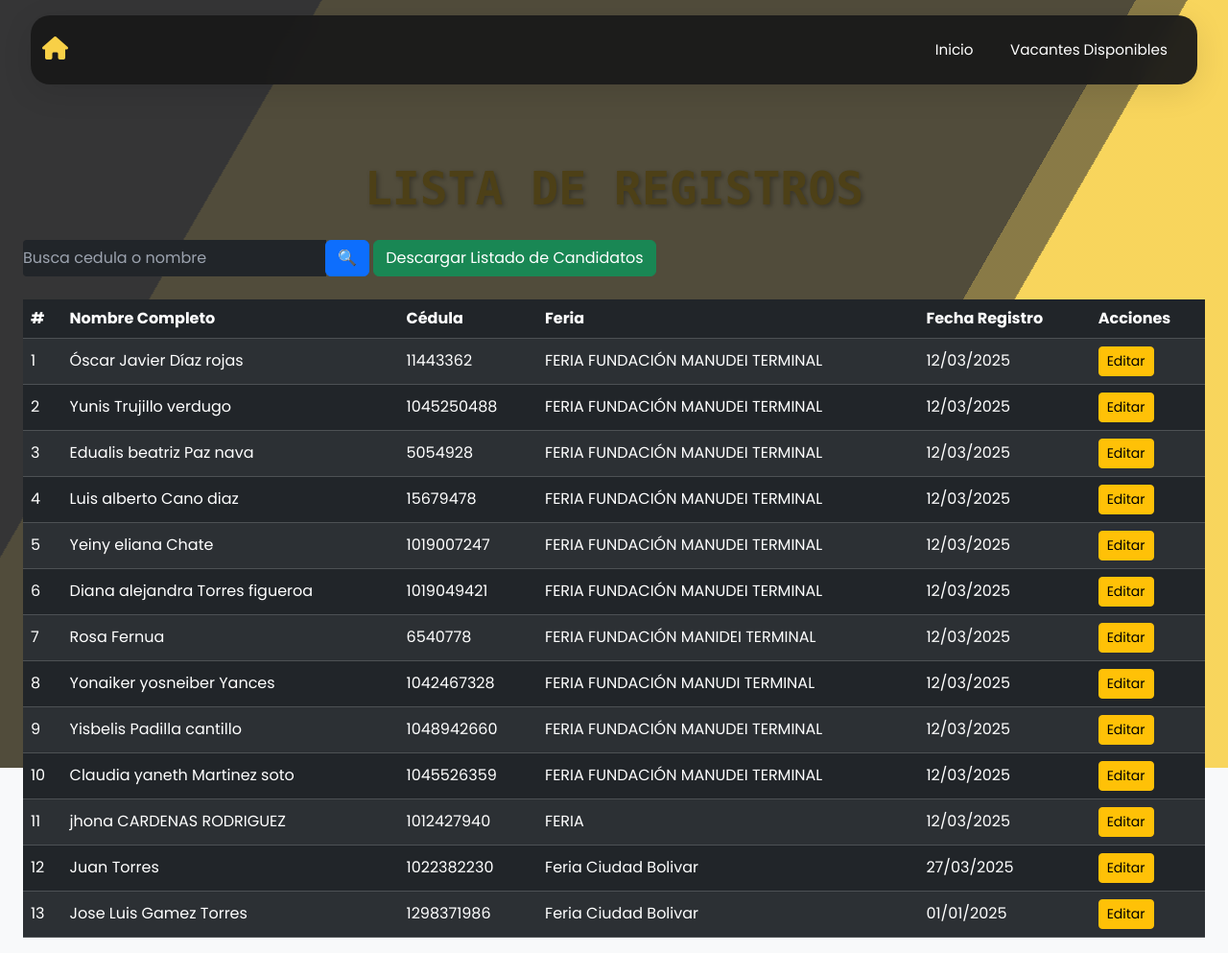
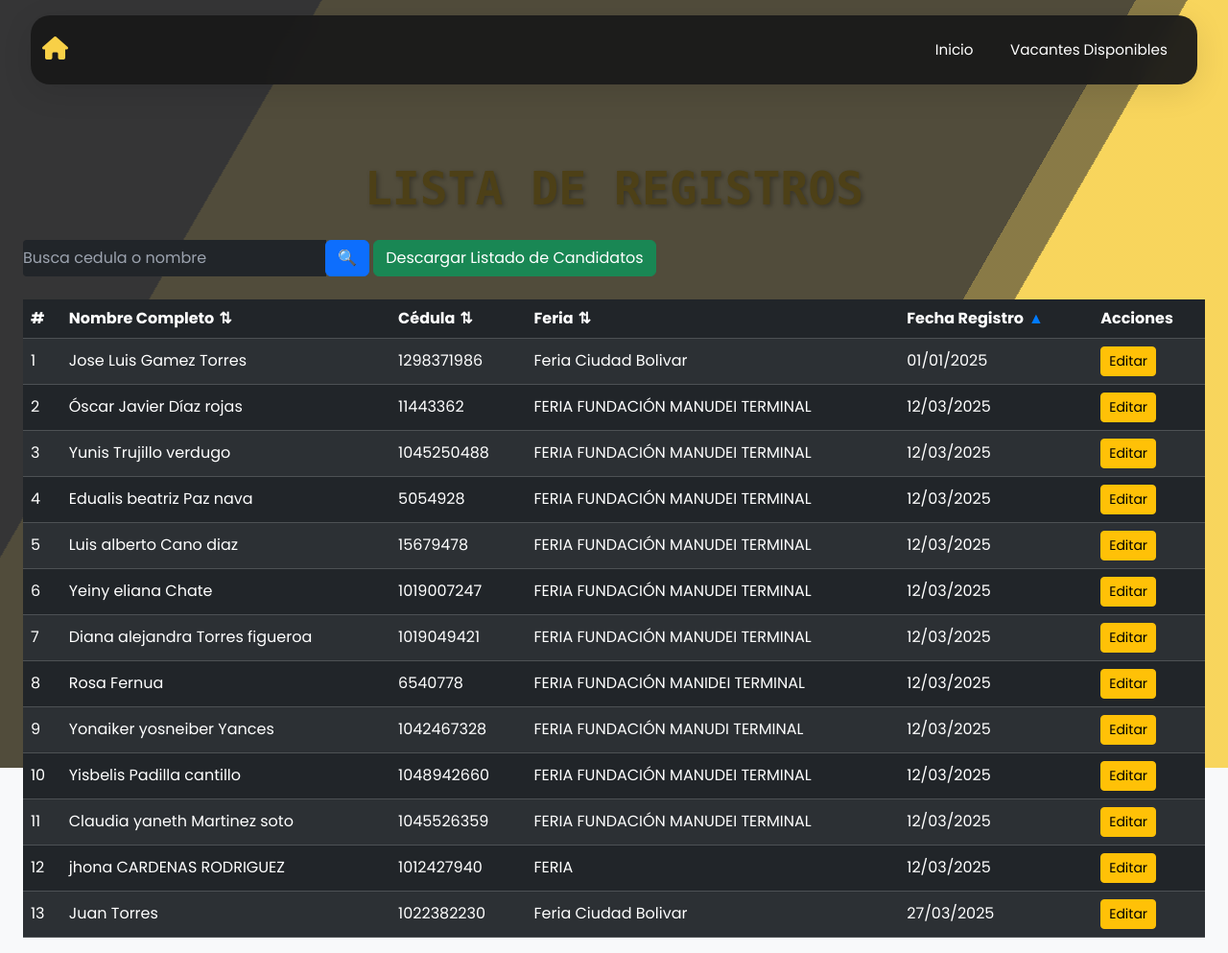
Before and after one commit to JoseGamez632/Proyecto_Colsubsidio_Empleo, a Django app: page /registros/ in a window 1280 px wide. Shown: the whole page at 96% size. Run offline with Django 5.2, Linux system fonts and the light colour scheme; data comes from the database, SQL or seed files in the repository; both versions use the stored data as it was after the commit; some libraries are stand-ins or nearby versions.

Commit message:
add ordenar listado

```diff
--- a/portal_empleo/vacantes/templates/lista_registros.html
+++ b/portal_empleo/vacantes/templates/lista_registros.html
@@ -13,6 +13,30 @@
         text-shadow: 2px 2px 5px rgba(0, 0, 0, 0.3);
     }
 
+    .sort-icon {
+        display: inline-block;
+        margin-left: 5px;
+        cursor: pointer;
+    }
+
+    th {
+        position: relative;
+    }
+
+    th a {
+        color: inherit;
+        text-decoration: none;
+        display: flex;
+        align-items: center;
+    }
+
+    th a:hover {
+        text-decoration: underline;
+    }
+
+    .current-sort {
+        color: #007bff;
+    }
 </style>
 <div class="container mt-5">
     <h1 class="text-center">Lista de Registros</h1>
@@ -33,10 +57,62 @@
         <thead>
             <tr>
                 <th>#</th>
-                <th>Nombre Completo</th>
-                <th>Cédula</th>
-                <th>Feria</th>
-                <th>Fecha Registro</th>
+                <th>
+                    <a href="?{% if order_by == 'nombres' and order_dir == 'asc' %}order_by=nombres&order_dir=desc{% else %}order_by=nombres&order_dir=asc{% endif %}{% if query %}&q={{ query }}{% endif %}">
+                        Nombre Completo
+                        {% if order_by == 'nombres' %}
+                            {% if order_dir == 'asc' %}
+                                <span class="sort-icon current-sort">▲</span>
+                            {% else %}
+                                <span class="sort-icon current-sort">▼</span>
+                            {% endif %}
+                        {% else %}
+                            <span class="sort-icon">⇅</span>
+                        {% endif %}
+                    </a>
+                </th>
+                <th>
+                    <a href="?{% if order_by == 'numero_documento' and order_dir == 'asc' %}order_by=numero_documento&order_dir=desc{% else %}order_by=numero_documento&order_dir=asc{% endif %}{% if query %}&q={{ query }}{% endif %}">
+                        Cédula
+                        {% if order_by == 'numero_documento' %}
+                            {% if order_dir == 'asc' %}
+                                <span class="sort-icon current-sort">▲</span>
+                            {% else %}
+                                <span class="sort-icon current-sort">▼</span>
+                            {% endif %}
+                        {% else %}
+                            <span class="sort-icon">⇅</span>
+                        {% endif %}
+                    </a>
+                </th>
+                <th>
+                    <a href="?{% if order_by == 'feria' and order_dir == 'asc' %}order_by=feria&order_dir=desc{% else %}order_by=feria&order_dir=asc{% endif %}{% if query %}&q={{ query }}{% endif %}">
+                        Feria
+                        {% if order_by == 'feria' %}
+                            {% if order_dir == 'asc' %}
+                                <span class="sort-icon current-sort">▲</span>
+                            {% else %}
+                                <span class="sort-icon current-sort">▼</span>
+                            {% endif %}
+                        {% else %}
+                            <span class="sort-icon">⇅</span>
+                        {% endif %}
+                    </a>
+                </th>
+                <th>
+                    <a href="?{% if order_by == 'fecha_feria' and order_dir == 'asc' %}order_by=fecha_feria&order_dir=desc{% else %}order_by=fecha_feria&order_dir=asc{% endif %}{% if query %}&q={{ query }}{% endif %}">
+                        Fecha Registro
+                        {% if order_by == 'fecha_feria' %}
+                            {% if order_dir == 'asc' %}
+                                <span class="sort-icon current-sort">▲</span>
+                            {% else %}
+                                <span class="sort-icon current-sort">▼</span>
+                            {% endif %}
+                        {% else %}
+                            <span class="sort-icon">⇅</span>
+                        {% endif %}
+                    </a>
+                </th>
                 <th>Acciones</th>
             </tr>
         </thead>
@@ -54,7 +130,7 @@
                 </tr>
             {% empty %}
                 <tr>
-                    <td colspan="5" class="text-center">No se encontraron registros.</td>
+                    <td colspan="6" class="text-center">No se encontraron registros.</td>
                 </tr>
             {% endfor %}
         </tbody>
--- a/portal_empleo/vacantes/views.py
+++ b/portal_empleo/vacantes/views.py
@@ -534,26 +534,49 @@ def lista_candidatos(request, id):
 
 def lista_registros(request):
     query = request.GET.get('q', '')  # Captura el término de búsqueda
+    order_by = request.GET.get('order_by', 'fecha_feria')  # Ordenación por defecto
+    order_dir = request.GET.get('order_dir', 'asc')  # Dirección por defecto
+
     registros = RegistroCandidato.objects.all()
 
+    # Ignorar tildes y hacer búsquedas insensibles a mayúsculas
+    registros = registros.annotate(
+        nombres_lower=Lower('nombres'),
+        apellidos_lower=Lower('apellidos'),
+        documento_lower=Lower('numero_documento')
+    )
+
     if query:
-        # Ignorar tildes y hacer búsquedas insensibles a mayúsculas
-        registros = registros.annotate(
-            nombres_lower=Lower('nombres'),
-            apellidos_lower=Lower('apellidos'),
-            documento_lower=Lower('numero_documento')
-        ).filter(
+        registros = registros.filter(
             Q(nombres_lower__icontains=query) |
             Q(apellidos_lower__icontains=query) |
             Q(documento_lower__icontains=query)
         )
 
+    # Mapeo de campos para ordenación
+    order_fields = {
+        'nombres': 'nombres_lower',
+        'apellidos': 'apellidos_lower',
+        'numero_documento': 'documento_lower',
+        'feria': 'feria',
+        'fecha_feria': 'fecha_feria'
+    }
+
+    # Aplicar la ordenación usando el campo anotado si existe en el mapeo
+    sort_field = order_fields.get(order_by, 'fecha_feria')
+
+    if order_dir == 'desc':
+        registros = registros.order_by(f'-{sort_field}')
+    else:
+        registros = registros.order_by(sort_field)
+
     context = {
         'registros': registros,
-        'query': query
+        'query': query,
+        'order_by': order_by,
+        'order_dir': order_dir
     }
     return render(request, 'lista_registros.html', context)
-
 def editar_registro(request, pk):
     registro = get_object_or_404(RegistroCandidato, pk=pk)
 
```
Also changed, not shown: portal_empleo/db.sqlite3. Lines whose indentation alone changed are shown as unchanged.
